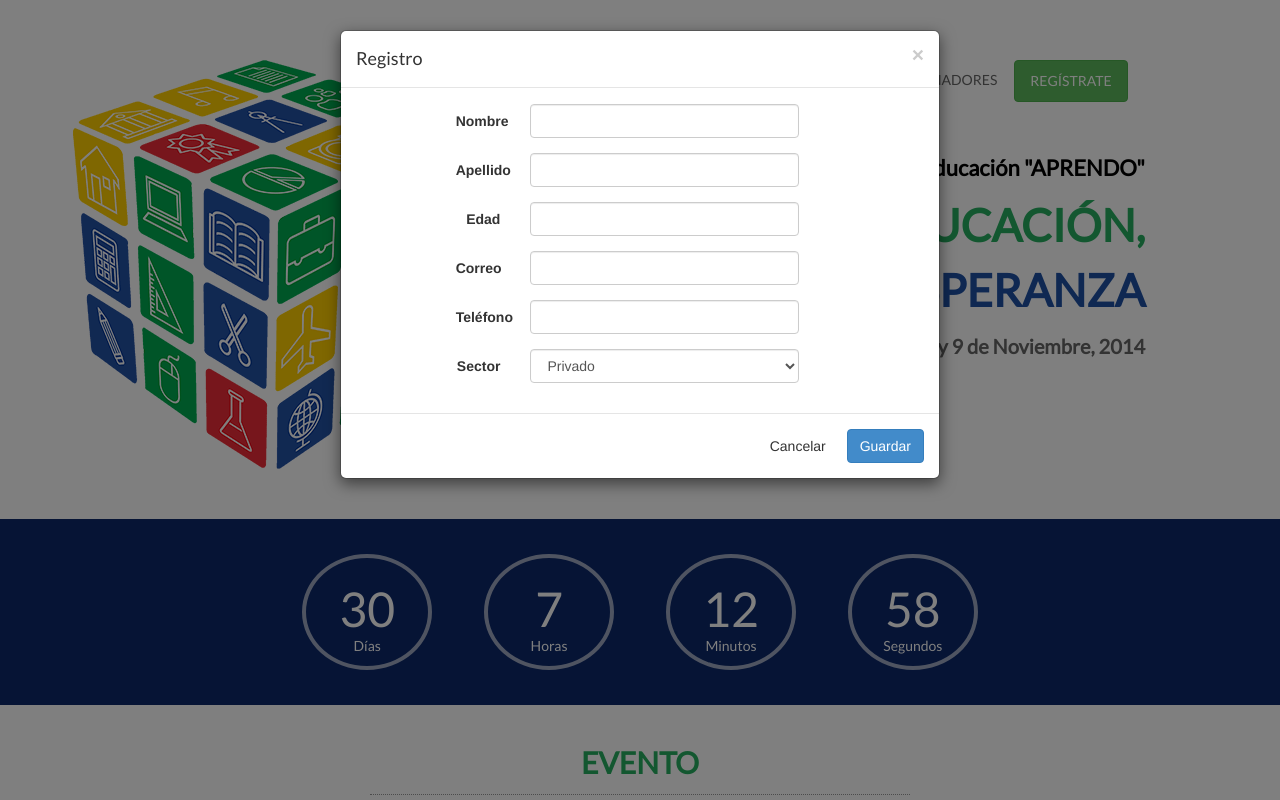
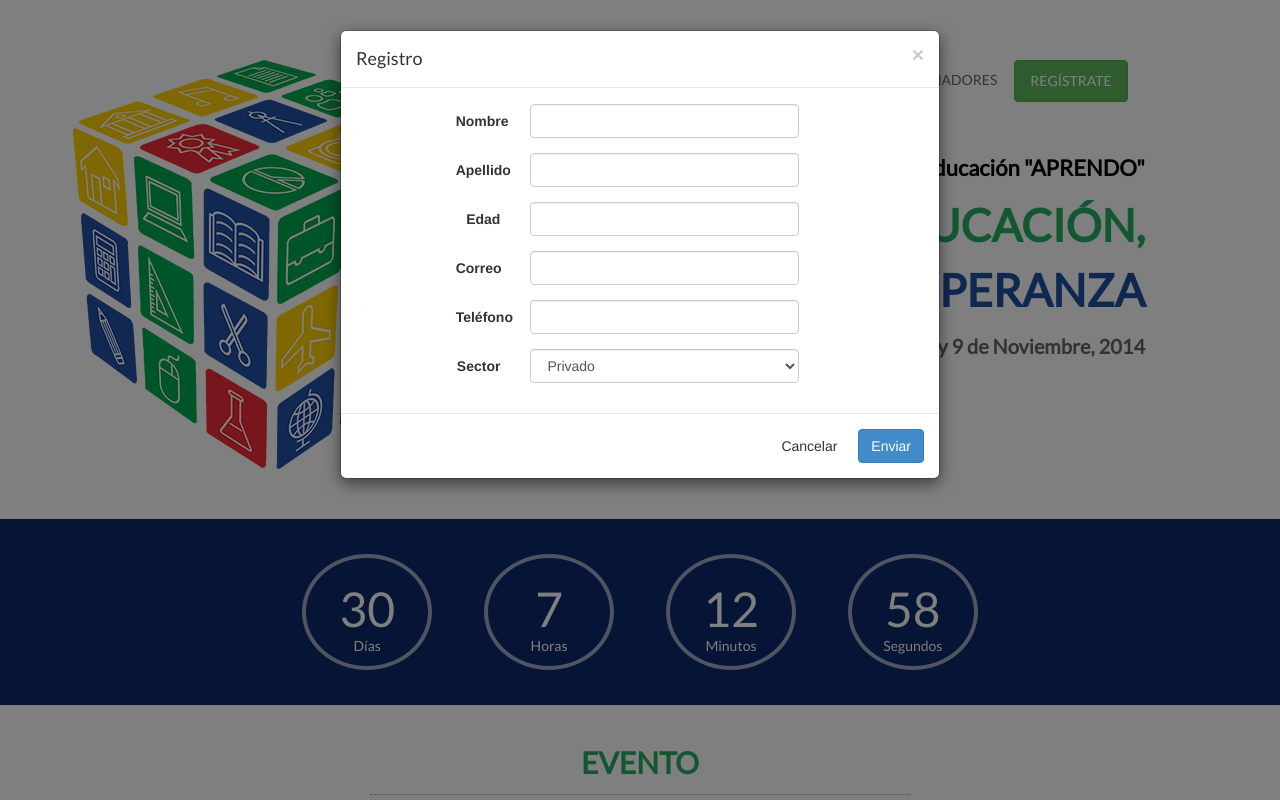
Before and after one commit to xpostudio4/aprendo, a Django app: page / in a window 1280 px wide, after a click on "REGÍSTRATE". Run offline with Django 3.2, Linux system fonts and the light colour scheme; some libraries are stand-ins or nearby versions.

Commit message:
tried to fix form error

```diff
--- a/app/app/views.py
+++ b/app/app/views.py
@@ -1,4 +1,5 @@
 import json
+import sys
 from django.http import HttpResponse, HttpResponseNotFound
 from django.shortcuts import render
 from django.views.decorators.http import require_POST
--- a/app/templates/base.html
+++ b/app/templates/base.html
@@ -132,7 +132,7 @@
           </div>
           <div class="modal-footer">
             <button type="button" class="btn btn-default" data-dismiss="modal">Cancelar</button>
-            <button type="submit" class="btn btn-primary btn-form" id="submit">Guardar</button>
+            <button type="submit" class="btn btn-primary btn-form" id="submit">Enviar</button>
           </div>
         </div>
       </div>
@@ -213,6 +213,7 @@
                   error:
                       function(xhr){
                           $('#alert-red').removeClass('hidden');
+                          $('#alert-green').addClass('hidden')});
                       }
               });
       });
```
